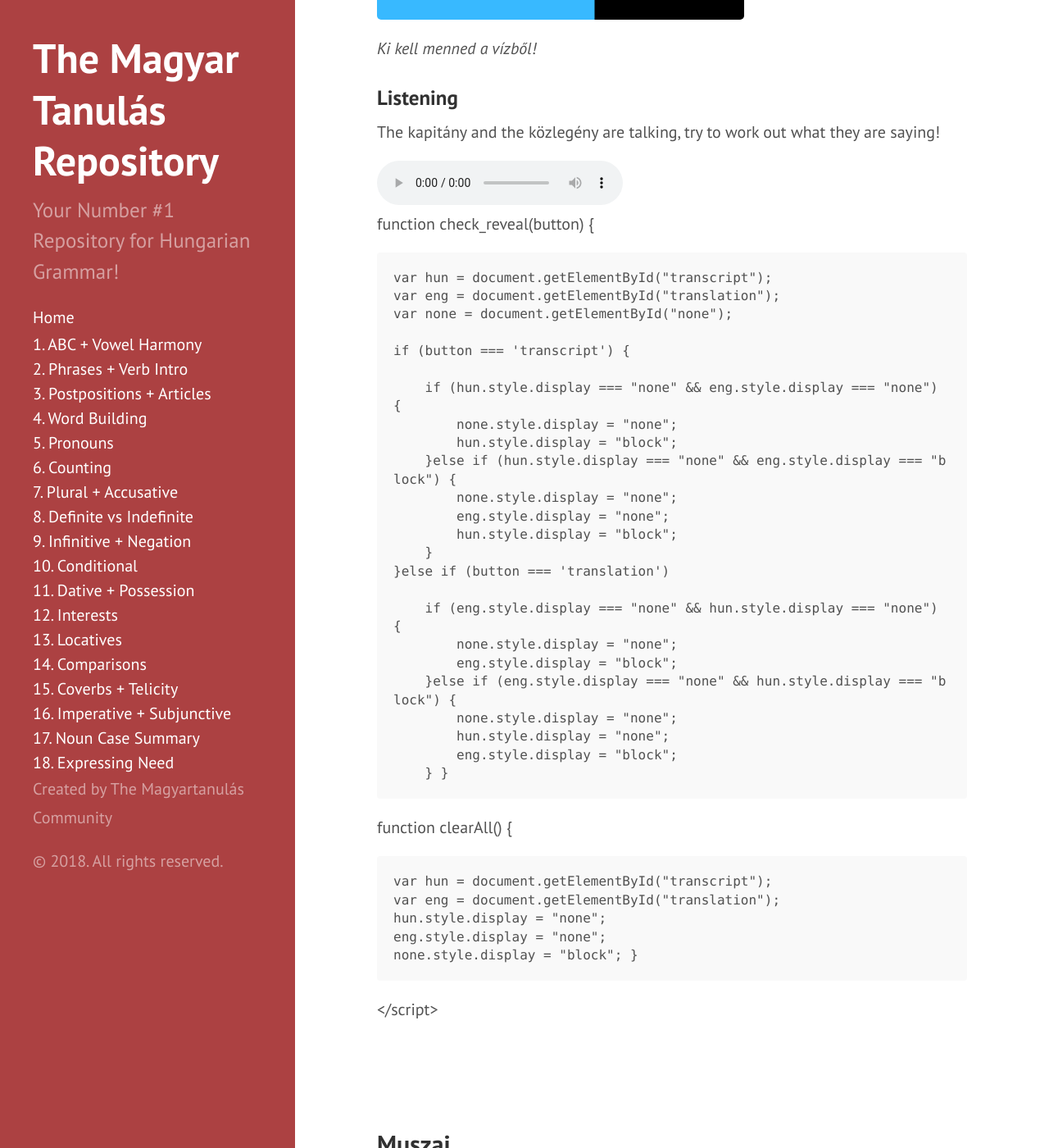
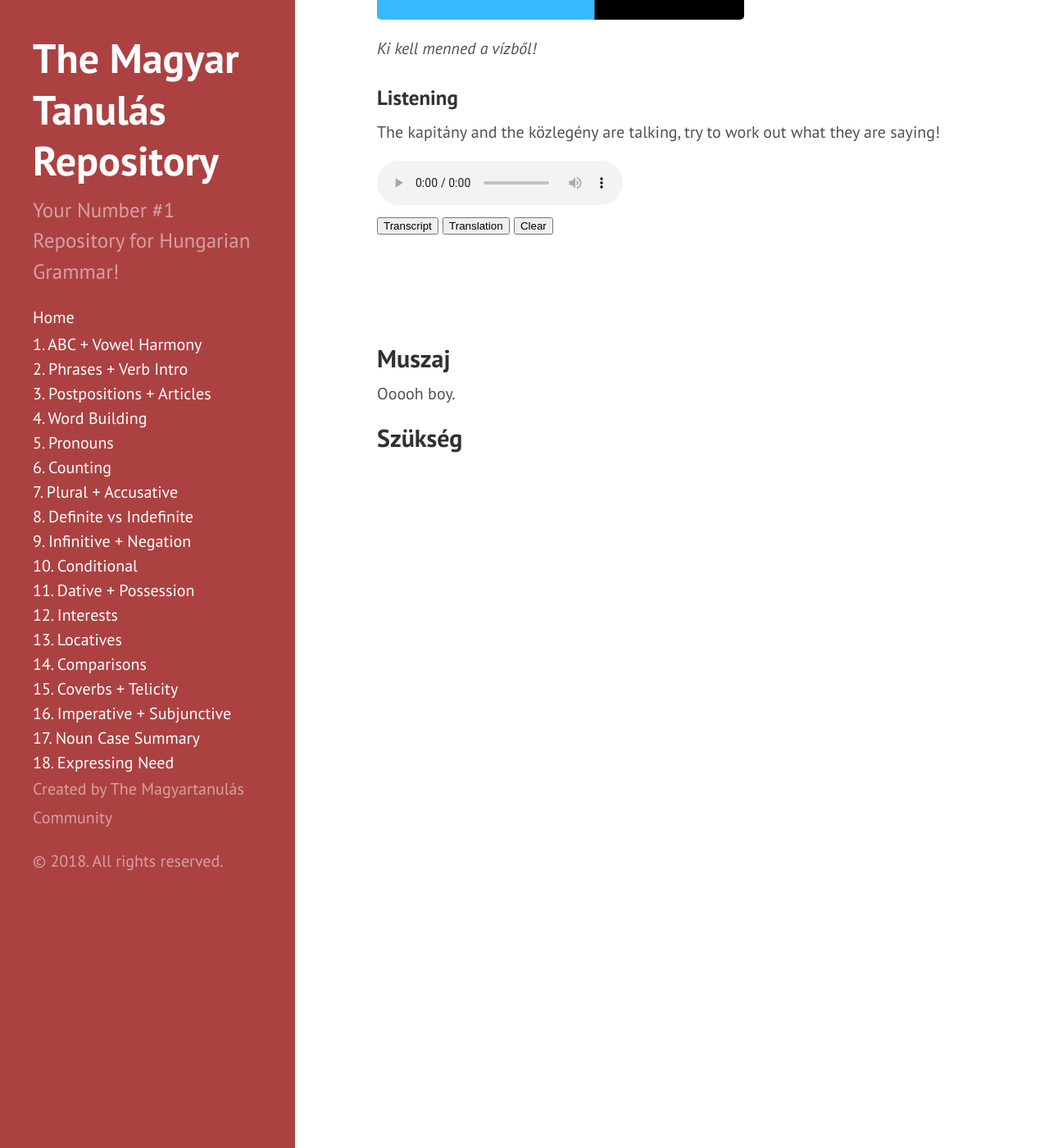
Before and after one commit to Magyartanulas/magyartanulas.github.io, a Jekyll site: the page built from expressing_need.md, in a window 1280 px wide and 1400 px high, scrolled down 2025 px. Shown: the whole window at 82% size. Built offline with Jekyll 4.4.1, drawn with Linux system fonts in a browser that asks for light colours; Markdown is read by kramdown in place of the engine named in the settings.

Commit message:
Update expressing_need.md

```diff
--- a/expressing_need.md
+++ b/expressing_need.md
@@ -54,7 +54,9 @@ Remember the [infinitive](https://magyartanulas.github.io/infinitive_negation/)?
 
 The kapitány and the közlegény are talking, try to work out what they are saying!
 
-<audio controls><source src="https://magyartanulas.github.io/public/csatornán.mp3" type="audio/mpeg">Your browser does not support the audio element.</audio>
+<audio controls><source src="https://magyartanulas.github.io/public/code.mp3" type="audio/mpeg">Your browser does not support the audio element.</audio>
+
+<script type = "text/javascript">
 
 function check_reveal(button) {
 
@@ -95,6 +97,12 @@ function clearAll() {
 
 </script>
 
+<span>
+<button type="button" onclick="check_reveal('transcript')">Transcript</button>
+<button type="button" onclick="check_reveal('translation')">Translation</button>
+<button type="button" onclick="clearAll()">Clear</button>
+</span>
+
 <div id = "transcript" style ="display:none">
 Kapitány: Helyzet?<br/>
 Közlegény: Nem rózsás Kapitány! Nem tudom a kódot!<br/>
```
